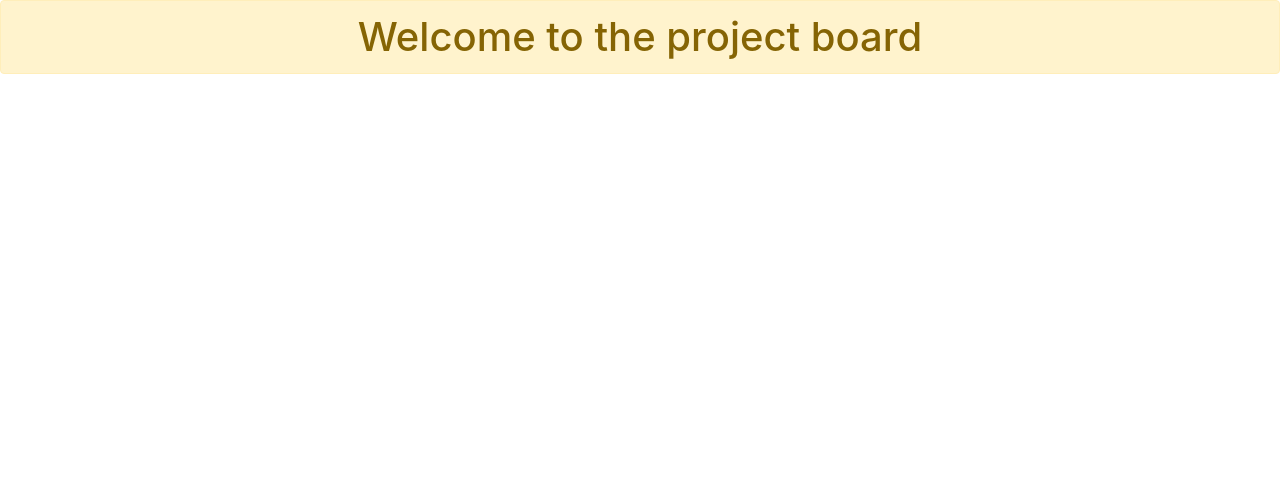
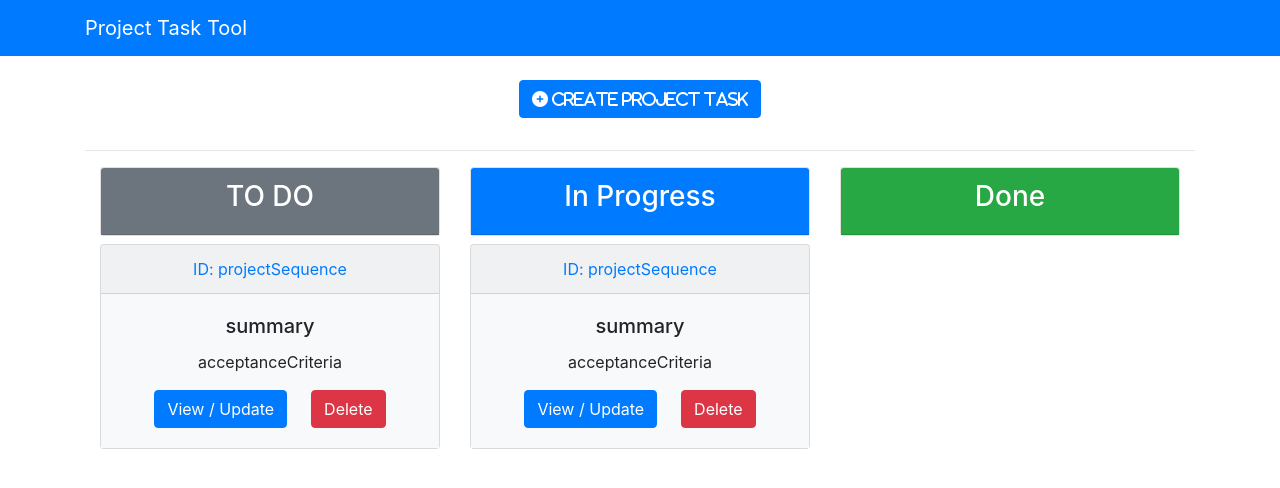
Before and after one commit to rozaqkurnia/springboot.projectboard, a React (Create React App) app in the folder react-projectboard/: page / in a window 1280 px wide. Shown: the top 488 px of the page. Built offline with nearby package versions, Linux system fonts and the light colour scheme.

Commit message:
Create Project Board and Project Task page

```diff
--- a/react-projectboard/public/index.html
+++ b/react-projectboard/public/index.html
@@ -24,6 +24,7 @@
       work correctly both with client-side routing and a non-root public URL.
       Learn how to configure a non-root public URL by running `npm run build`.
     -->
+    <script src="https://kit.fontawesome.com/83a0ce2bba.js" crossorigin="anonymous"></script>
     <title>React App</title>
   </head>
   <body>
--- a/react-projectboard/src/App.js
+++ b/react-projectboard/src/App.js
@@ -1,13 +1,21 @@
 import React, { Component } from "react";
 import './App.css';
 import "bootstrap/dist/css/bootstrap.min.css";
+import Navbar from './components/Navbar';
+import ProjectBoard from './components/ProjectBoard';
+import { BrowserRouter as Router, Route } from 'react-router-dom';
+import AddProjectTask from './components/ProjectTask/AddProjectTask';
 
 class App extends Component {
   render() {
     return (
-      <div className="App">
-        <h1 className="alert alert-warning">Welcome to the project board</h1>
-      </div>
+      <Router>
+        <div className="App">
+          <Navbar />
+          <Route exact path="/" component={ProjectBoard} />
+          <Route exact path="/addProjectTask" component={AddProjectTask} />
+        </div>
+      </Router>
     );
   }
 }
--- /dev/null
+++ b/react-projectboard/src/components/Navbar.js
@@ -0,0 +1,16 @@
+import React from 'react'
+
+export default function Navbar() {
+    return (
+        <nav className="navbar navbar-expand-sm navbar-dark bg-primary mb-4">
+            <div className="container">
+                <a className="navbar-brand" href="Dashboard.html">
+                    Project Task Tool
+                </a>
+                <button className="navbar-toggler" type="button" data-toggle="collapse" data-target="#mobile-nav">
+                    <span className="navbar-toggler-icon" />
+                </button>
+            </div>
+        </nav>
+    )
+}
--- /dev/null
+++ b/react-projectboard/src/components/ProjectBoard.js
@@ -0,0 +1,57 @@
+import React, { Component } from 'react';
+import { Link } from 'react-router-dom';
+import ProjectTaskItem from './ProjectTask/ProjectTaskItem';
+
+class ProjectBoard extends Component {
+    render() {
+        return (
+
+            <div className="container">
+                <Link to="/addProjectTask" className="btn btn-primary mb-3">
+                    <i className="fas fa-plus-circle"> Create Project Task</i>
+                </Link>
+                <br />
+                <hr />
+
+                <div className="container">
+                    <div className="row">
+                        <div className="col-md-4">
+                            <div className="card text-center mb-2">
+                                <div className="card-header bg-secondary text-white">
+                                    <h3>TO DO</h3>
+                                </div>
+                            </div>
+
+                            <ProjectTaskItem />
+
+                        </div>
+                        <div className="col-md-4">
+                            <div className="card text-center mb-2">
+                                <div className="card-header bg-primary text-white">
+                                    <h3>In Progress</h3>
+                                </div>
+                            </div>
+                            <ProjectTaskItem />
+
+
+                        </div>
+                        <div className="col-md-4">
+                            <div className="card text-center mb-2">
+                                <div className="card-header bg-success text-white">
+                                    <h3>Done</h3>
+                                </div>
+                            </div>
+
+
+
+                        </div>
+                    </div>
+                </div>
+
+
+            </div>
+        )
+    }
+}
+
+export default ProjectBoard;
--- /dev/null
+++ b/react-projectboard/src/components/ProjectTask/AddProjectTask.js
@@ -0,0 +1,80 @@
+import React, { Component } from 'react'
+import { Link } from 'react-router-dom'
+
+class AddProjectTask extends Component {
+    constructor(){
+        super()
+        this.state = {
+            summary: "",
+            acceptanceCriteria: "",
+            status: ""
+        };
+        this.onChange = this.onChange.bind(this);
+        this.onSubmit = this.onSubmit.bind(this);
+    }
+    onChange(e){
+        this.setState({[e.target.name]:e.target.value})
+    }
+    onSubmit(e){
+        e.preventDefault()
+        const newProjectTask = {
+            summary: this.state.summary,
+            acceptanceCriteria: this.state.acceptanceCriteria,
+            status: this.state.status
+        }
+        console.log(newProjectTask);
+    }
+    render() {
+        return (
+            <div className="addProjectTask">
+                <div className="container">
+                    <div className="row">
+                        <div className="col-md-8 m-auto">
+                            <Link to="/" className="btn btn-light">
+                                Back to Board
+                            </Link>
+                            <h4 className="display-4 text-center">Add /Update Project Task</h4>
+                            <form onSubmit={this.onSubmit}>
+                                <div className="form-group">
+                                    <input
+                                        type="text"
+                                        className="form-control form-control-lg"
+                                        name="summary"
+                                        placeholder="Project Task summary"
+                                        value={this.state.summary}
+                                        onChange={this.onChange}
+                                    />
+                                </div>
+                                <div className="form-group">
+                                    <textarea
+                                        className="form-control form-control-lg"
+                                        placeholder="Acceptance Criteria"
+                                        name="acceptanceCriteria"
+                                        value={this.state.acceptanceCriteria}
+                                        onChange={this.onChange}
+                                    ></textarea>
+                                </div>
+                                <div className="form-group">
+                                    <select
+                                        className="form-control form-control-lg"
+                                        name="status"
+                                        value={this.state.status}
+                                        onChange={this.onChange}
+                                    >
+                                        <option value="">Select Status</option>
+                                        <option value="TO_DO">TO DO</option>
+                                        <option value="IN_PROGRESS">IN PROGRESS</option>
+                                        <option value="DONE">DONE</option>
+                                    </select>
+                                </div>
+                                <input type="submit" className="btn btn-primary btn-block mt-4" />
+                            </form>
+                        </div>
+                    </div>
+                </div>
+            </div>
+        )
+    }
+}
+
+export default AddProjectTask;
--- /dev/null
+++ b/react-projectboard/src/components/ProjectTask/ProjectTaskItem.js
@@ -0,0 +1,28 @@
+import React, { Component } from 'react';
+
+class ProjectTaskItem extends Component {
+    render() {
+        return (
+            <div className="card mb-1 bg-light">
+                <div className="card-header text-primary">
+                    ID: projectSequence
+                </div>
+                <div className="card-body bg-light">
+                    <h5 className="card-title">summary</h5>
+                    <p className="card-text text-truncate ">
+                        acceptanceCriteria
+                    </p>
+                    <a href="#" className="btn btn-primary">
+                        View / Update
+                    </a>
+
+                    <button className="btn btn-danger ml-4">
+                        Delete
+                    </button>
+                </div>
+            </div>
+        );
+    }
+}
+
+export default ProjectTaskItem;
```
Also changed, not shown: react-projectboard/src/components/ProjectTask/UpdateProjectTask.js (added, +39 -0 lines), 1 other file (tests, documents, lock files or other folders).
